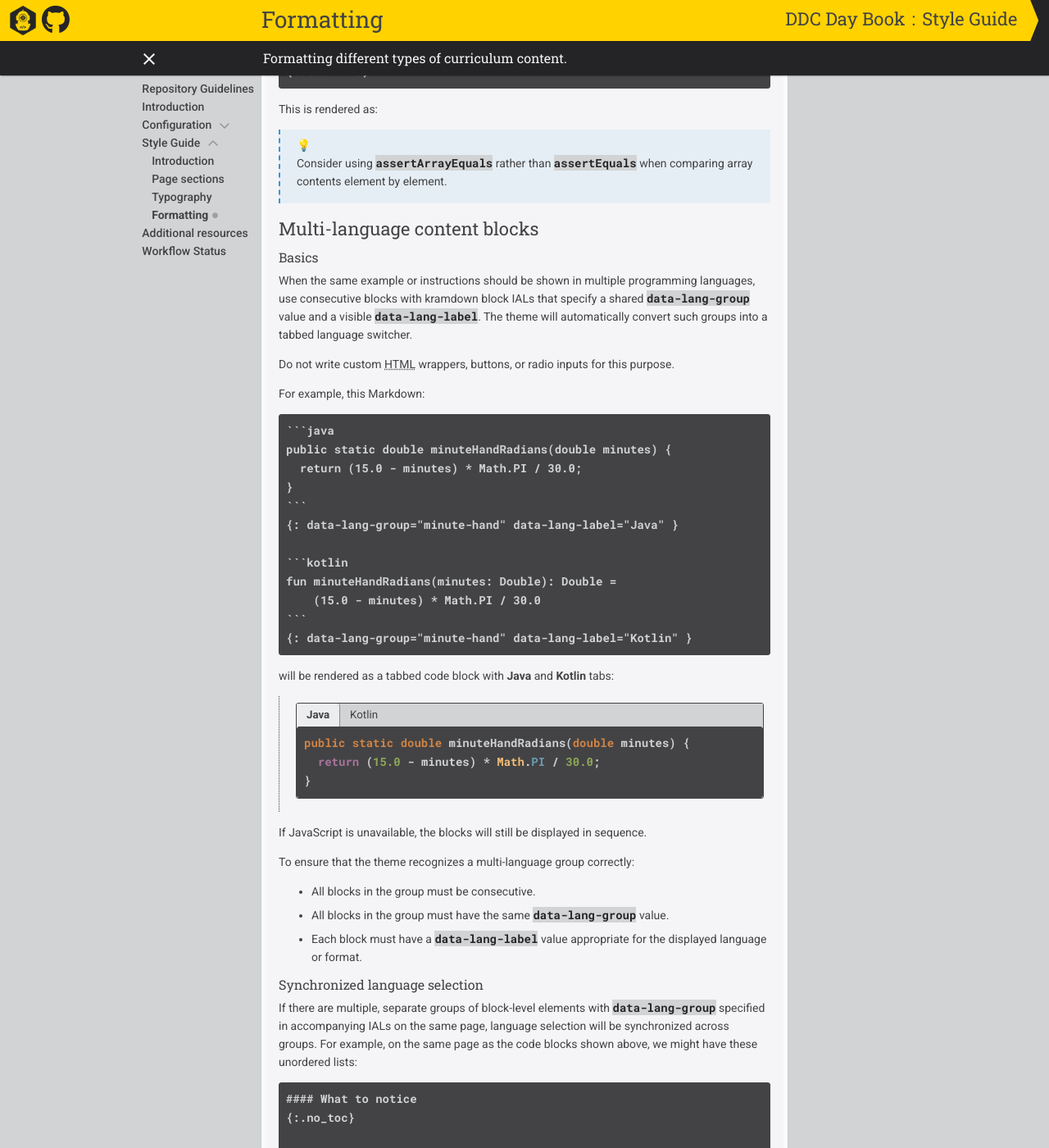
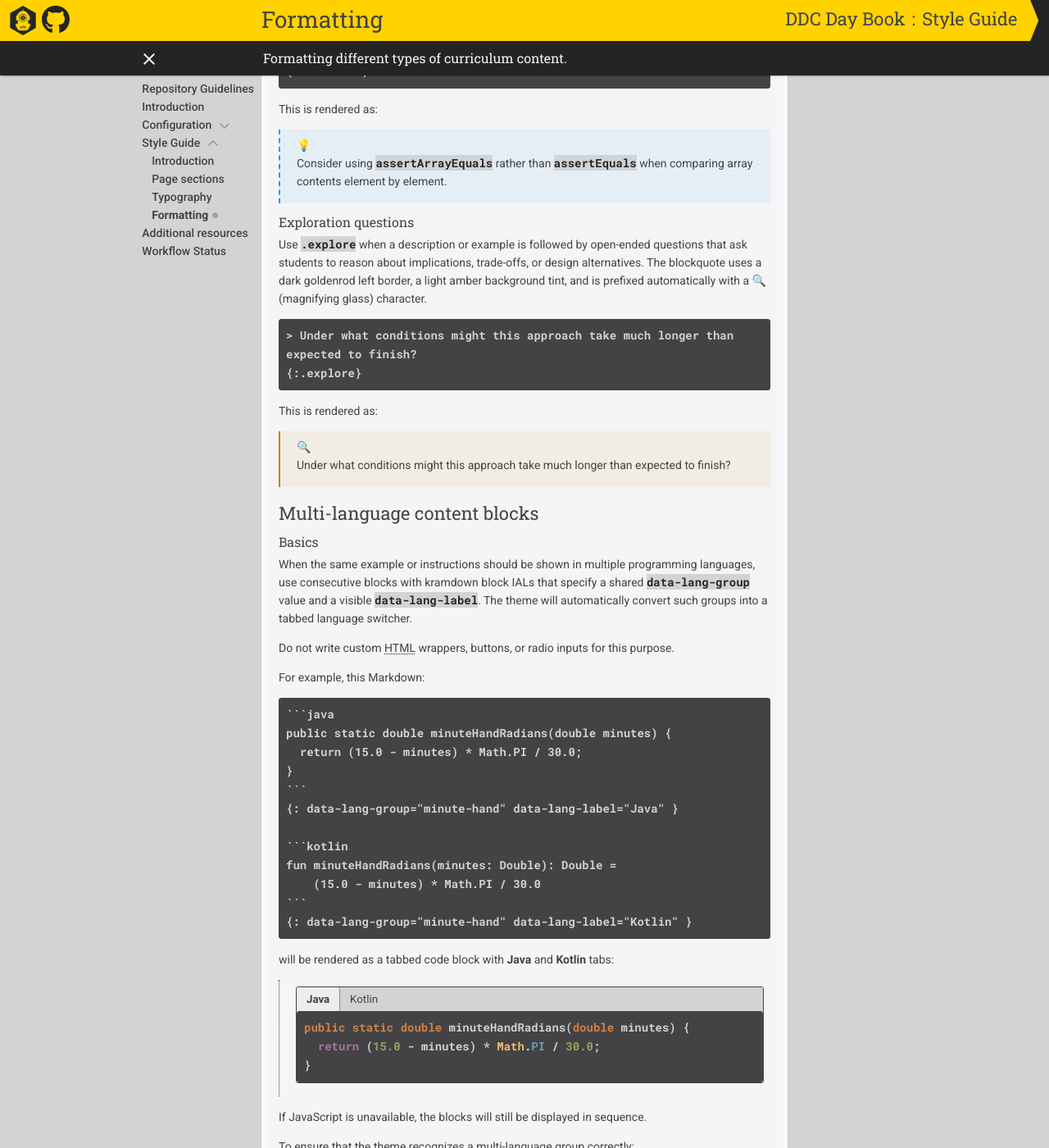
Before and after one commit to ddc-java/ddc-day-book, a Jekyll site: the page built from content/formatting.md, in a window 1280 px wide and 1400 px high, scrolled down 5808 px. Shown: the whole window at 82% size. Built offline with Jekyll 4.4.1, drawn with Linux system fonts in a browser that asks for light colours; nearby versions of some CDN libraries; our own code applies the rules of GitHub Pages for plain Markdown files; formulas are drawn with MathJax 3.

Commit message:
Change by Claude: Add explore blockquote class
Add .explore blockquote modifier class for open-ended exploration
questions that follow approach descriptions or examples. Uses dark
goldenrod ($explore-color: #B8860B) with a light amber background
tint, a 2px solid left border, and a 🔍 prefix via ::before. Follows
the same pattern as .tdd-prompt and .tdd-hint: variables, blockquote
modifier, and wrapper-level pre rules. Documents the class in
content/formatting.md with a rendered example.

Prompt: Please make the necessary changes to the same `_sass/ddc-day-book.scss` file in the local theme repository, using the same approach as that employed for the tdd-hint and tdd-prompt styles. Call the CSS class `explore`, and use 🔍 in the :before pseudo-element. Use dark goldenrod for the color.

````diff
--- a/_sass/ddc-day-book.scss
+++ b/_sass/ddc-day-book.scss
@@ -39,6 +39,8 @@ $success-color: $deep-dive-green;
 $failure-color: #D64541;
 $tdd-color: $deep-dive-blue;
 $tdd-background: rgba($deep-dive-blue, 0.08);
+$explore-color: #B8860B;
+$explore-background: rgba($explore-color, 0.08);
 
 $title-fonts: 'Roboto Slab', Aleo, Rockwell, serif;
 $heading-fonts: $title-fonts;
@@ -314,6 +316,15 @@ blockquote {
     }
   }
 
+  &.explore {
+    border-left: 2px solid $explore-color;
+    background-color: $explore-background;
+
+    &::before {
+      content: '\1F50D\00A0';
+    }
+  }
+
 }
 
 code {
@@ -508,6 +519,15 @@ pre {
   pre {
     border-left: 2px dashed $tdd-color;
     border-right: 2px dashed $tdd-color;
+  }
+
+}
+
+.explore {
+
+  pre {
+    border-left: 2px solid $explore-color;
+    border-right: 2px solid $explore-color;
   }
 
 }
--- a/content/formatting.md
+++ b/content/formatting.md
@@ -229,6 +229,20 @@ This is rendered as:
 
 > Consider using `assertArrayEquals` rather than `assertEquals` when comparing array contents element by element.
 {:.tdd-hint}
+
+### Exploration questions
+
+Use `.explore` when a description or example is followed by open-ended questions that ask students to reason about implications, trade-offs, or design alternatives. The blockquote uses a dark goldenrod left border, a light amber background tint, and is prefixed automatically with a 🔍 (magnifying glass) character.
+
+```markdown
+> Under what conditions might this approach take much longer than expected to finish?
+{:.explore}
+```
+
+This is rendered as:
+
+> Under what conditions might this approach take much longer than expected to finish?
+{:.explore}
 
 ## Multi-language content blocks
 
````
